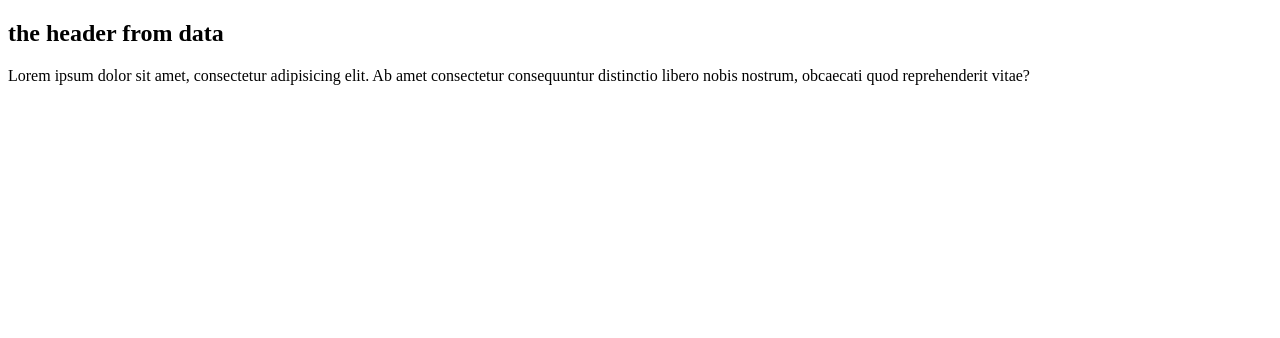
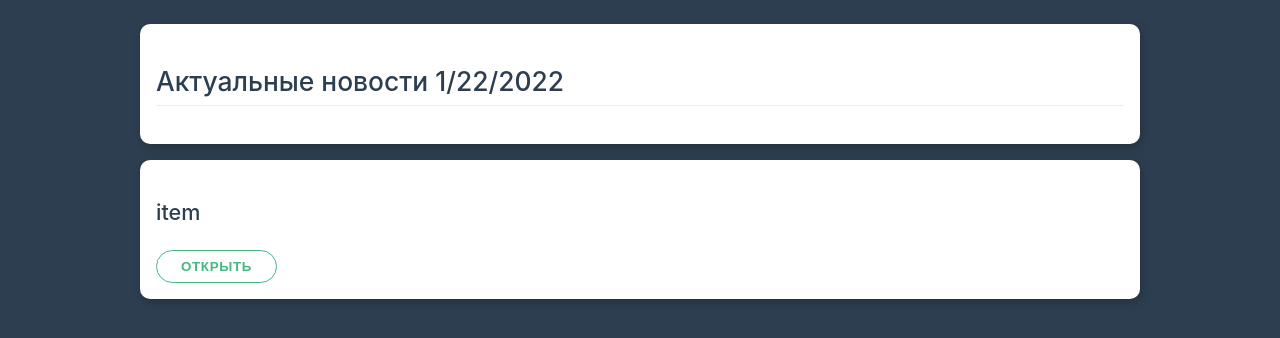
Before and after one commit to Krevetco/vue_min_2, a Vue app: page / in a window 1280 px wide. Shown: the top 338 px of the page. Built offline with nearby package versions, Linux system fonts and the light colour scheme.

Commit message:
Create News Card

```diff
--- a/src/App.vue
+++ b/src/App.vue
@@ -1,13 +1,28 @@
 <template>
-  <div>
-    <the-header></the-header>
+  <div class="container pt-1">
+    <div class="card">
+      <h2>Актуальные новости {{ now }}</h2>
+    </div>
+
+    <app-news></app-news>
   </div>
 </template>
 
 <script>
-
+import AppNews from './AppNews'
 export default {
-
+  data() {
+    return {
+      now: new Date().toLocaleDateString(),
+      news: [
+        'Джо победил',
+        'Lorem ipsum dolor sit amet, consectetur adipisicing elit. Obcaecati, rerum.'
+      ]
+    }
+  },
+  components: {
+    'app-news' : AppNews
+  }
 }
 </script>
 
--- /dev/null
+++ b/src/AppNews.vue
@@ -0,0 +1,18 @@
+<template>
+  <div class="card" :key="item">
+    <h3>{{ item }}</h3>
+    <button @click="isOpen = !isOpen" class="btn">Открыть</button>
+    <p v-if="isOpen">Lorem ipsum dolor sit amet, consectetur adipisicing elit. Animi aperiam atque aut dignissimos officiis perspiciatis possimus sapiente totam ullam veniam.</p>
+  </div>
+</template>
+
+<script>
+export default {
+  data () {
+    return {
+      item: 'item',
+      isOpen: false
+    }
+  }
+}
+</script>
--- a/src/main.js
+++ b/src/main.js
@@ -1,6 +1,7 @@
 import { createApp } from 'vue'
 import App from './App.vue'
 import TheHeader from './TheHeader'
+import './theme.css'
 
 const app = createApp(App)
 
```
Also changed, not shown: package.json (+3 -15 lines), .eslintrc.js, 1 other file (tests, documents, lock files or other folders).
